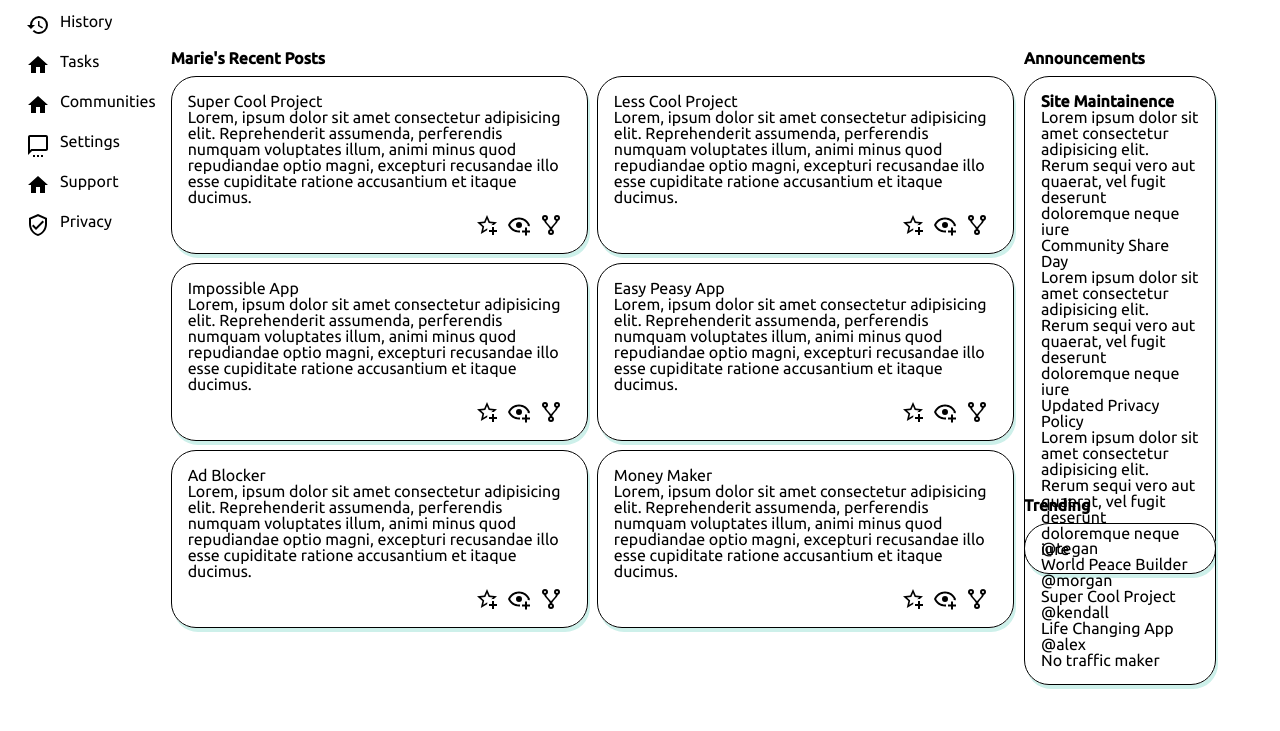
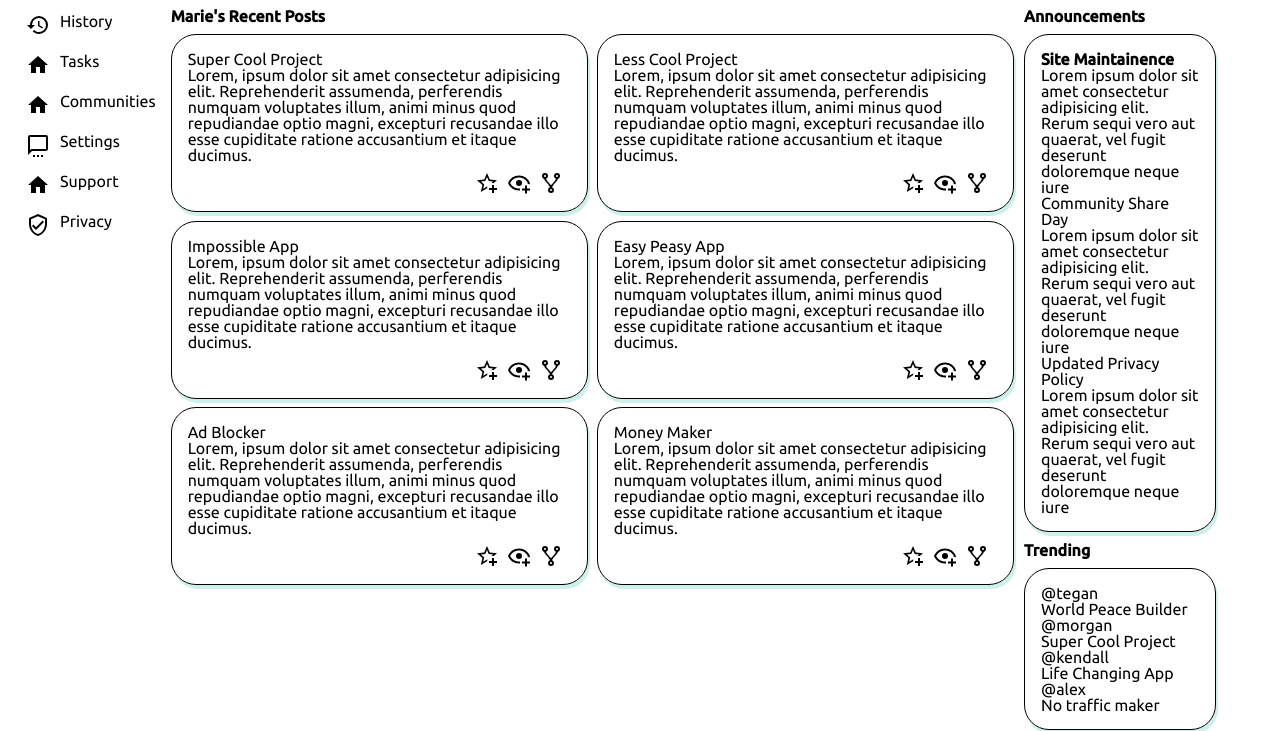
Before and after one commit to joshhartwig/top-admindashboard, a plain HTML site: page index.html in a window 1280 px wide. Shown: the part 173-904 px from the top of the page. Drawn offline with Linux system fonts and the light colour scheme.

Commit message:
updated %s and max content width to fit large screens better

```diff
--- a/index.html
+++ b/index.html
@@ -194,10 +194,7 @@
                 </li>
             </ul>
         </div>
-    </div>
 
-    <!-- trending -->
-    <div class="trending">
         <h3><span class="important">Trending</span></h3>
         <div class="trending-card">
             <ul class="card">
@@ -235,6 +232,5 @@
             </ul>
         </div>
     </div>
-
 </body>
 </html>
--- a/styles.css
+++ b/styles.css
@@ -18,9 +18,9 @@ body {
     "sidebar nav nav nav"
     "sidebar main main announce"
     "sidebar main main announce"
-    "sidebar main main trend";
+    "sidebar main main announce";
     grid-template-columns: .4fr 1fr 1fr .6fr;
-    grid-template-rows: 25% 25% 25% 25%;
+    grid-template-rows: 20% 25% 25% 25%;
 }
 
 .important {
@@ -210,14 +210,6 @@ body {
     margin: 10px 4em 10px 0px;
 }
 
-
-
-/* ---- trending --------- */
-
-.trending {
-    grid-area: trend;
+.trending-card {
+    margin: 10px 4em 10px 0px;
 }
-
-.trending-card {
-    margin: 10px 4em 0px 0px;
-}
```
